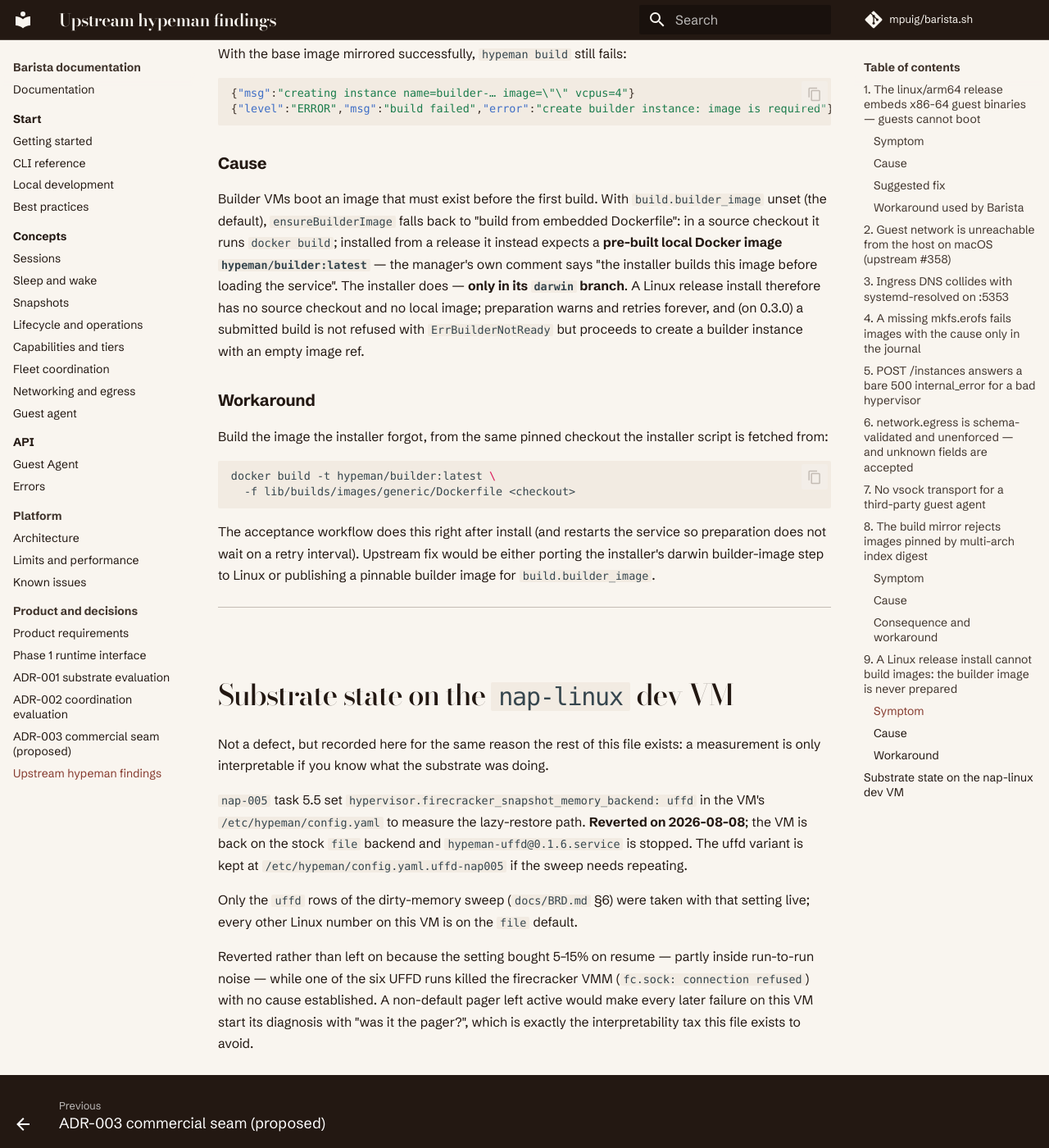
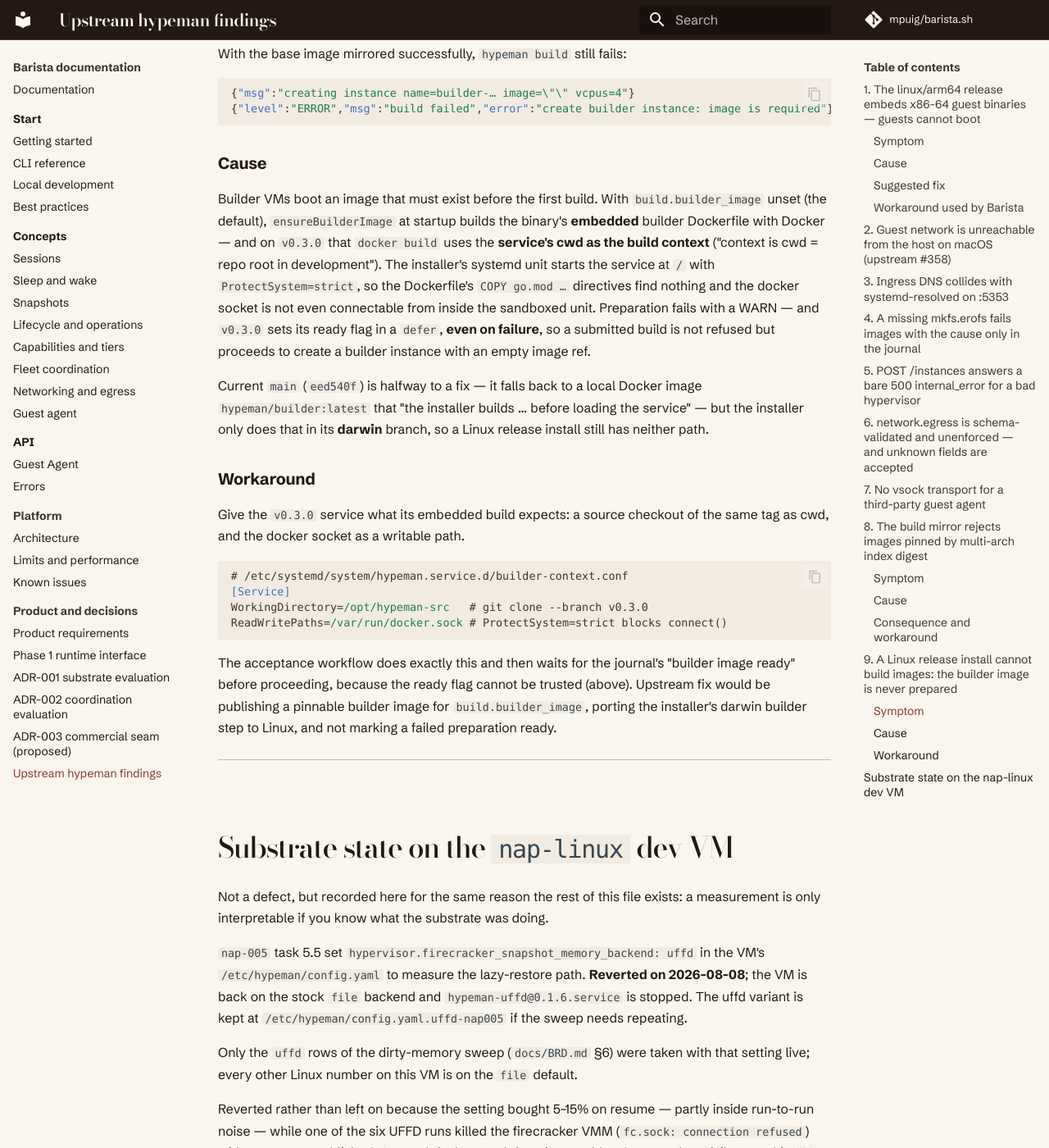
Before and after one commit to mpuig/barista.sh, an MkDocs documentation site: the page built from docs/upstream-hypeman-findings.md, in a window 1280 px wide and 1400 px high, scrolled down 6658 px. Shown: the whole window at 82% size. Built offline with MkDocs 1.6.1 and Material for MkDocs 9.7.7, drawn with Linux system fonts in a browser that asks for light colours; comment, search, counter and statistics services are not loaded.

Commit message:
acceptance: give v0.3.0's embedded builder build the context it assumes (findings §9, corrected)
The previous §9 workaround built hypeman/builder:latest for a fallback that
exists only on upstream main. The installed v0.3.0 has no local-image
fallback: its startup docker-builds the embedded builder Dockerfile with the
service's cwd as build context — which the installer's unit sets to / under
ProtectSystem=strict, so the COPY directives find nothing and the docker
socket is not even connectable. And v0.3.0 marks the builder ready in a
defer even when preparation failed, which is how the failure surfaced as
'create builder instance: image is required' ten minutes later instead of a
refusal.

The workflow now gives the service a v0.3.0 checkout as WorkingDirectory and
the docker socket as a ReadWritePath, restarts it, and waits for the
journal's own 'builder image ready' — the ready flag being untrustworthy is
part of the finding. §9 rewritten to describe the release's behavior, with
main's half-fix noted.

Claims no Phase 1 acceptance test.

````diff
--- a/docs/upstream-hypeman-findings.md
+++ b/docs/upstream-hypeman-findings.md
@@ -255,30 +255,39 @@ With the base image mirrored successfully, `hypeman build` still fails:
 ### Cause
 
 Builder VMs boot an image that must exist before the first build. With
-`build.builder_image` unset (the default), `ensureBuilderImage` falls back to
-"build from embedded Dockerfile": in a source checkout it runs `docker build`;
-installed from a release it instead expects a **pre-built local Docker image
-`hypeman/builder:latest`** — the manager's own comment says "the installer
-builds this image before loading the service". The installer does — **only in
-its `darwin` branch**. A Linux release install therefore has no source checkout
-and no local image; preparation warns and retries forever, and (on 0.3.0) a
-submitted build is not refused with `ErrBuilderNotReady` but proceeds to create
-a builder instance with an empty image ref.
+`build.builder_image` unset (the default), `ensureBuilderImage` at startup
+builds the binary's **embedded** builder Dockerfile with Docker — and on
+`v0.3.0` that `docker build` uses the **service's cwd as the build context**
+("context is cwd = repo root in development"). The installer's systemd unit
+starts the service at `/` with `ProtectSystem=strict`, so the Dockerfile's
+`COPY go.mod …` directives find nothing and the docker socket is not even
+connectable from inside the sandboxed unit. Preparation fails with a WARN —
+and `v0.3.0` sets its ready flag in a `defer`, **even on failure**, so a
+submitted build is not refused but proceeds to create a builder instance with
+an empty image ref.
+
+Current `main` (`eed540f`) is halfway to a fix — it falls back to a local
+Docker image `hypeman/builder:latest` that "the installer builds … before
+loading the service" — but the installer only does that in its **darwin**
+branch, so a Linux release install still has neither path.
 
 ### Workaround
 
-Build the image the installer forgot, from the same pinned checkout the
-installer script is fetched from:
+Give the `v0.3.0` service what its embedded build expects: a source checkout
+of the same tag as cwd, and the docker socket as a writable path.
 
-```sh
-docker build -t hypeman/builder:latest \
-  -f lib/builds/images/generic/Dockerfile <checkout>
+```ini
+# /etc/systemd/system/hypeman.service.d/builder-context.conf
+[Service]
+WorkingDirectory=/opt/hypeman-src   # git clone --branch v0.3.0
+ReadWritePaths=/var/run/docker.sock # ProtectSystem=strict blocks connect()
 ```
 
-The acceptance workflow does this right after install (and restarts the
-service so preparation does not wait on a retry interval). Upstream fix would
-be either porting the installer's darwin builder-image step to Linux or
-publishing a pinnable builder image for `build.builder_image`.
+The acceptance workflow does exactly this and then waits for the journal's
+"builder image ready" before proceeding, because the ready flag cannot be
+trusted (above). Upstream fix would be publishing a pinnable builder image for
+`build.builder_image`, porting the installer's darwin builder step to Linux,
+and not marking a failed preparation ready.
 
 ---
 
````
Also changed, not shown: 1 other file.
